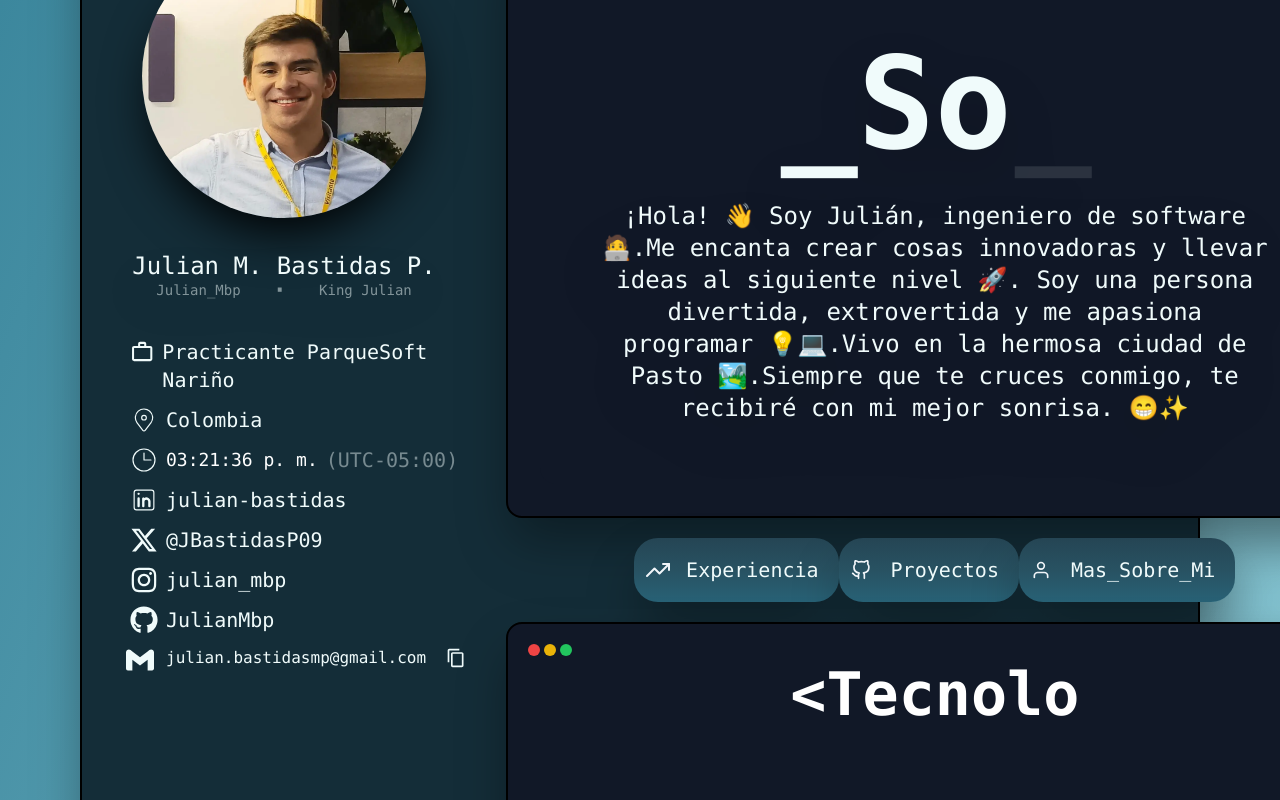
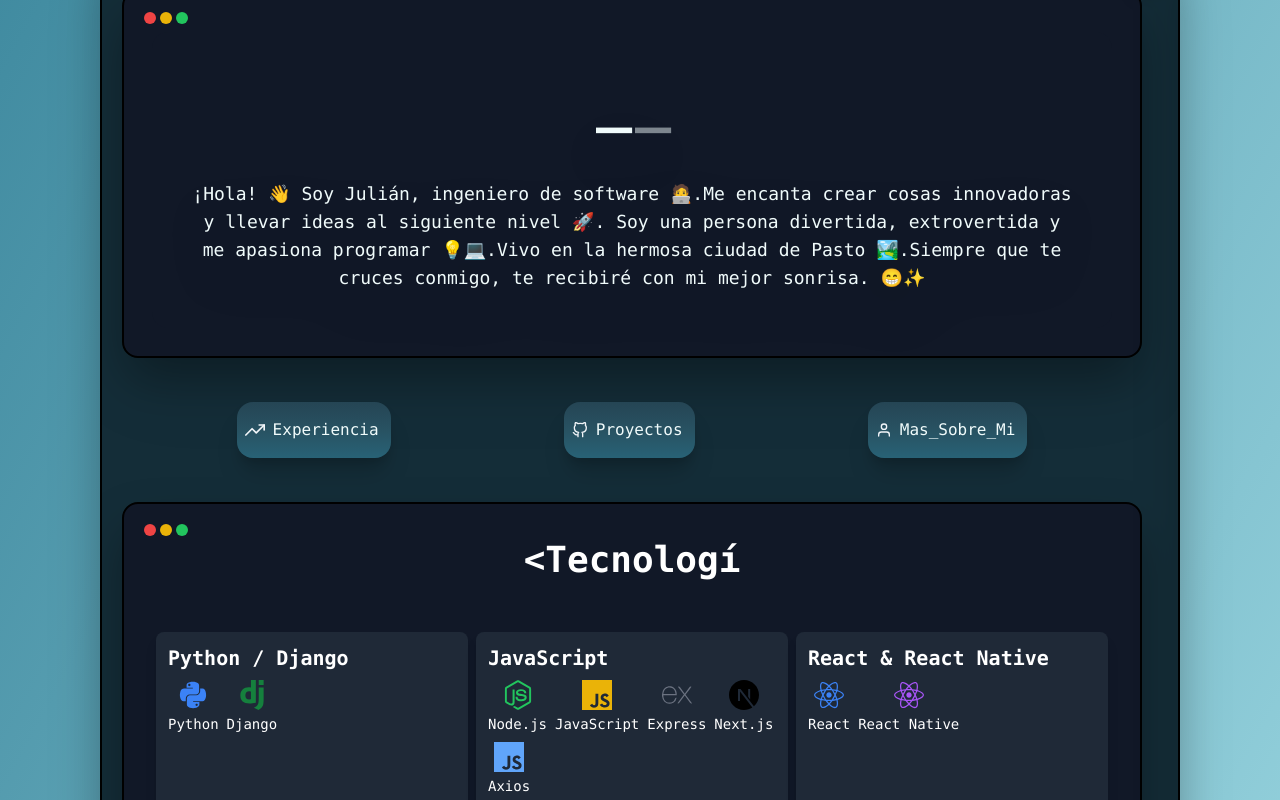
Before and after one commit to JulianMbp/portfolio-new, a Next.js app: page / in a window 1280 px wide. Shown: the part 920-1720 px from the top of the page. Built offline with nearby package versions, Linux system fonts and the light colour scheme.

Commit message:
add responsive in sobre_mi

```diff
--- a/app/Bienvenida/components/SobreMI.tsx
+++ b/app/Bienvenida/components/SobreMI.tsx
@@ -1,10 +1,9 @@
-import React from "react";
 import { Typewriter } from "react-simple-typewriter";
 
 const SobreMi = () => {
   return (
-    <div className="flex flex-col items-center justify-center  bg-gray-900 p-10 m-3 rounded-2xl">
-      <h1 className="text-9xl text-azul-50 drop-shadow-2xl p-5 font-bold h-40">
+    <div className="flex flex-col items-center justify-center bg-gray-900 p-2 sm:p-3 md:p-4 lg:p-6 m-1 sm:m-2 rounded-2xl">
+      <h1 className="text-2xl sm:text-3xl md:text-4xl lg:text-6xl text-azul-50 drop-shadow-2xl p-1 sm:p-2 md:p-3 font-bold h-12 sm:h-16 md:h-20 lg:h-28 overflow-hidden">
       <Typewriter
           words={[
             "_Sobre Mi"
@@ -18,7 +17,7 @@ const SobreMi = () => {
         />
 
       </h1>
-      <p className="text-2xl text-azul-50 drop-shadow-2xl p-5 text-center">
+      <p className="text-xs sm:text-sm md:text-base lg:text-lg text-azul-50 drop-shadow-2xl p-1 sm:p-2 md:p-3 text-center">
         ¡Hola! 👋 Soy Julián, ingeniero de software 🧑‍💻.Me encanta crear cosas innovadoras y llevar ideas al siguiente nivel 🚀. Soy una persona divertida, extrovertida y me apasiona programar 💡💻.Vivo en la hermosa ciudad de Pasto 🏞️.Siempre que te cruces conmigo, te recibiré con mi mejor sonrisa. 😁✨
       </p>
     </div>
--- a/app/Bienvenida/components/btnAcceso.tsx
+++ b/app/Bienvenida/components/btnAcceso.tsx
@@ -5,32 +5,32 @@ import Link from "next/link";
 
 export default function btnAccion() {
     return (
-    <div className="my-5 justify-around flex px-32">
-        <button className="h-16 shadow-2xl drop-shadow-2xl duration-300 flex items-center rounded-3xl p-3 bg-gradient-to-t from-azul-700 via-azul-800 to-azul-900 gap-2
-            hover:border-hidden hover:scale-110 active:scale-95 active:duration-200
-            hover:shadow-2xl transition-all ">
-                                    <svg className="h-6 w-6 text-slate-100 " viewBox="0 0 24 24" fill="none" stroke="currentColor" strokeWidth="2" strokeLinecap="round" strokeLinejoin="round">
+    <div className="my-1 sm:my-2 md:my-3 flex flex-col sm:flex-row justify-center sm:justify-around items-center gap-1 sm:gap-2 px-1 sm:px-2 md:px-4 lg:px-8">
+        <button className="w-full sm:w-auto h-8 sm:h-10 md:h-12 lg:h-14 shadow-xl drop-shadow-xl duration-300 flex items-center justify-center rounded-xl sm:rounded-2xl p-1 sm:p-2 bg-gradient-to-t from-azul-700 via-azul-800 to-azul-900 gap-1
+            hover:border-hidden hover:scale-105 active:scale-95 active:duration-200
+            hover:shadow-xl transition-all ">
+                <svg className="h-2.5 w-2.5 sm:h-3 sm:w-3 md:h-4 md:w-4 lg:h-5 lg:w-5 text-slate-100" viewBox="0 0 24 24" fill="none" stroke="currentColor" strokeWidth="2" strokeLinecap="round" strokeLinejoin="round">
                     <polyline points="23 6 13.5 15.5 8.5 10.5 1 18" />
                     <polyline points="17 6 23 6 23 12" />
                 </svg>
-        <Link href="/experiencia" className="text-xl text-azul-50 p-2">Experiencia</Link>
+                <Link href="/experiencia" className="text-[10px] sm:text-xs md:text-sm lg:text-base text-azul-50 p-0.5 sm:p-1">Experiencia</Link>
         </button>
-        <button className="h-16 shadow-2xl drop-shadow-2xl duration-300 flex items-center rounded-3xl p-3 bg-gradient-to-t from-azul-700 via-azul-800 to-azul-900 gap-3
-            hover:border-hidden hover:scale-110 active:scale-95 active:duration-200
-            hover:shadow-2xl transition-all ">
-                                    <svg className="h-5 w-5 text-slate-100 " viewBox="0 0 24 24" fill="none" stroke="currentColor" strokeWidth="2" strokeLinecap="round" strokeLinejoin="round">
+        <button className="w-full sm:w-auto h-8 sm:h-10 md:h-12 lg:h-14 shadow-xl drop-shadow-xl duration-300 flex items-center justify-center rounded-xl sm:rounded-2xl p-1 sm:p-2 bg-gradient-to-t from-azul-700 via-azul-800 to-azul-900 gap-1
+            hover:border-hidden hover:scale-105 active:scale-95 active:duration-200
+            hover:shadow-xl transition-all ">
+                <svg className="h-2.5 w-2.5 sm:h-3 sm:w-3 md:h-4 md:w-4 text-slate-100" viewBox="0 0 24 24" fill="none" stroke="currentColor" strokeWidth="2" strokeLinecap="round" strokeLinejoin="round">
                     <path d="M9 19c-5 1.5-5-2.5-7-3m14 6v-3.87a3.37 3.37 0 0 0-.94-2.61c3.14-.35 6.44-1.54 6.44-7A5.44 5.44 0 0 0 20 4.77 5.07 5.07 0 0 0 19.91 1S18.73.65 16 2.48a13.38 13.38 0 0 0-7 0C6.27.65 5.09 1 5.09 1A5.07 5.07 0 0 0 5 4.77a5.44 5.44 0 0 0-1.5 3.78c0 5.42 3.3 6.61 6.44 7A3.37 3.37 0 0 0 9 18.13V22" />
                 </svg>
-        <Link href="/proyectos" className="text-xl text-azul-50 p-2">Proyectos</Link>
+                <Link href="/proyectos" className="text-[10px] sm:text-xs md:text-sm lg:text-base text-azul-50 p-0.5 sm:p-1">Proyectos</Link>
         </button>
-        <button className="h-16 shadow-2xl drop-shadow-2xl duration-300 items-center rounded-3xl p-3 bg-gradient-to-t from-azul-700 via-azul-800 to-azul-900 gap-3
-            hover:border-hidden hover:scale-110 active:scale-95 active:duration-200
-            hover:shadow-2xl transition-all flex ">
-                    <svg className="h-5 w-5 text-slate-100 " viewBox="0 0 24 24" fill="none" stroke="currentColor" strokeWidth="2" strokeLinecap="round" strokeLinejoin="round">
+        <button className="w-full sm:w-auto h-8 sm:h-10 md:h-12 lg:h-14 shadow-xl drop-shadow-xl duration-300 flex items-center justify-center rounded-xl sm:rounded-2xl p-1 sm:p-2 bg-gradient-to-t from-azul-700 via-azul-800 to-azul-900 gap-1
+            hover:border-hidden hover:scale-105 active:scale-95 active:duration-200
+            hover:shadow-xl transition-all">
+                <svg className="h-2.5 w-2.5 sm:h-3 sm:w-3 md:h-4 md:w-4 text-slate-100" viewBox="0 0 24 24" fill="none" stroke="currentColor" strokeWidth="2" strokeLinecap="round" strokeLinejoin="round">
                     <path d="M20 21v-2a4 4 0 0 0-4-4H8a4 4 0 0 0-4 4v2" />
                     <circle cx="12" cy="7" r="4" />
                 </svg>
-        <Link href="/mas-sobre-mi" className="text-xl text-azul-50 p-2">Mas_Sobre_Mi</Link>
+                <Link href="/mas-sobre-mi" className="text-[10px] sm:text-xs md:text-sm lg:text-base text-azul-50 p-0.5 sm:p-1">Mas_Sobre_Mi</Link>
         </button>
     </div>
     );
--- a/app/Bienvenida/components/btnAccion.tsx
+++ b/app/Bienvenida/components/btnAccion.tsx
@@ -1,13 +1,13 @@
 'use client';
 export default function btnAccion() {
     return (
-        <div className="flex gap-1 col-span-2 justify-start items-start ">
-        <div className=" h-3 w-3 rounded-full bg-red-500">
+        <div className="flex gap-1 col-span-2 justify-start items-start">
+            <div className="h-2 w-2 sm:h-2.5 sm:w-2.5 md:h-3 md:w-3 rounded-full bg-red-500">
+            </div>
+            <div className="h-2 w-2 sm:h-2.5 sm:w-2.5 md:h-3 md:w-3 rounded-full bg-yellow-500">
+            </div>
+            <div className="h-2 w-2 sm:h-2.5 sm:w-2.5 md:h-3 md:w-3 rounded-full bg-green-500">
+            </div>
         </div>
-        <div className=" h-3 w-3 rounded-full bg-yellow-500">
-        </div>
-        <div className="h-3 w-3 rounded-full bg-green-500">
-        </div>
-    </div>
     );
 }
--- a/app/Bienvenida/components/mail.tsx
+++ b/app/Bienvenida/components/mail.tsx
@@ -17,19 +17,20 @@ const CopyEmail: React.FC = () => {
   };
 
   return (
-    <div className="relative flex items-center gap-5">
-      <p>julian.bastidasmp@gmail.com</p>
+    <div className="relative flex items-center gap-1 sm:gap-2">
+      <p className="text-[10px] sm:text-xs truncate max-w-[100px] sm:max-w-[120px] md:max-w-full">julian.bastidasmp@gmail.com</p>
       <a
-        className="hover:text-blue-500 hover:underline-offset-1 active:scale-95 active:duration-200 hover:scale-110 transition-all text-xl cursor-pointer relative"
+        className="hover:text-blue-500 hover:underline-offset-1 active:scale-95 active:duration-200 hover:scale-110 transition-all text-[10px] sm:text-xs cursor-pointer relative flex-shrink-0"
         onClick={copyToClipboard}
+        aria-label="Copiar correo electrónico"
       >
         <MdContentCopy className="" />
       </a>
 
       {/* Tooltip */}
       {showTooltip && (
-        <div className="absolute top-full left-0 mt-2 w-max bg-gray-800 text-white text-sm rounded-md py-1 px-3 shadow-md">
-          ¡Correo copiado al portapapeles!
+        <div className="absolute top-full left-0 mt-1 w-max bg-gray-800 text-white text-[8px] sm:text-[10px] rounded-md py-0.5 px-1 shadow-md z-10">
+          ¡Copiado!
         </div>
       )}
     </div>
--- a/app/Bienvenida/components/reloj.tsx
+++ b/app/Bienvenida/components/reloj.tsx
@@ -1,5 +1,5 @@
 'use client';
-import React, { useState, useEffect } from "react";
+import React, { useEffect, useState } from "react";
 
 const Clock: React.FC = () => {
   const [time, setTime] = useState<string>("");
@@ -23,7 +23,7 @@ const Clock: React.FC = () => {
 
   return (
     <div className="flex items-center font-mono justify-center text-white">
-        <p className="text-lg font-mono">{time}</p>
+        <p className="text-[10px] sm:text-xs font-mono">{time}</p>
     </div>
   );
 };
--- a/app/Bienvenida/components/tecnologias.tsx
+++ b/app/Bienvenida/components/tecnologias.tsx
@@ -1,24 +1,21 @@
 'use client'
-import React from "react";
 import { motion } from "framer-motion";
+import { BiLogoPostgresql } from "react-icons/bi";
 import {
-  FaPython,
-  FaNodeJs,
-  FaReact,
   FaDocker,
+  FaEthereum,
   FaGitAlt,
   FaGithub,
+  FaGoogle,
   FaJava,
-  FaGoogle,
-  FaEthereum,
+  FaNodeJs,
+  FaPython,
+  FaReact,
 } from "react-icons/fa";
-import { SiDjango, SiJavascript, SiMongodb, SiPrisma, SiExpress, SiNextdotjs, SiFlutter, SiSpringboot } from "react-icons/si";
+import { SiDjango, SiExpress, SiFirebase, SiFlutter, SiJavascript, SiMongodb, SiMysql, SiNextdotjs, SiPrisma, SiSpringboot } from "react-icons/si";
+import { TbBrandOffice } from "react-icons/tb";
+import { VscAzure } from "react-icons/vsc";
 import { Typewriter } from "react-simple-typewriter";
-import { TbBrandOffice } from "react-icons/tb";
-import { BiLogoPostgresql } from "react-icons/bi";
-import { SiMysql } from "react-icons/si";
-import { VscAzure } from "react-icons/vsc";
-import { SiFirebase } from "react-icons/si";
 
 import { GrTrigger } from "react-icons/gr";
 
@@ -97,8 +94,8 @@ const techGroups = [
 
 const TechCarousel = () => {
   return (
-    <div className="flex flex-col items-center justify-center  text-white rounded-xl mt-2">
-      <h1 className="text-6xl font-bold h-32">
+    <div className="flex flex-col items-center justify-center text-white rounded-xl mt-1">
+      <h1 className="text-xl sm:text-2xl md:text-3xl lg:text-4xl font-bold h-10 sm:h-12 md:h-16 lg:h-20 overflow-hidden">
               <Typewriter
                   words={[
                     "<Tecnologías/>"
@@ -110,26 +107,26 @@ const TechCarousel = () => {
                   deleteSpeed={100}
                   delaySpeed={4000}
                 /></h1>
-      <div className="grid grid-cols-3 gap-5 p-5">
+      <div className="grid grid-cols-1 sm:grid-cols-2 lg:grid-cols-3 gap-2 p-1 sm:p-2 md:p-3">
         {techGroups.map((group, index) => (
           <motion.div
             key={index}
-            className="bg-gray-800 p-5 rounded-lg shadow-lg"
+            className="bg-gray-800 p-2 sm:p-3 rounded-lg shadow-lg"
             initial={{ opacity: 0, y: 50 }}
             animate={{ opacity: 1, y: 0 }}
-            transition={{ duration: 0.5, delay: index * 0.2 }}
+            transition={{ duration: 0.5, delay: index * 0.1 }}
           >
-            <h2 className="text-2xl font-semibold mb-5">{group.title}</h2>
-            <div className="flex flex-wrap gap-5">
+            <h2 className="text-sm sm:text-base md:text-lg lg:text-xl font-semibold mb-1 sm:mb-2">{group.title}</h2>
+            <div className="flex flex-wrap gap-1 sm:gap-2">
               {group.technologies.map((tech, i) => (
                 <motion.div
                   key={i}
                   className="flex flex-col items-center text-wrap"
-                  whileHover={{ scale: 1.2 }}
-                  whileTap={{ scale: 0.9 }}
+                  whileHover={{ scale: 1.05 }}
+                  whileTap={{ scale: 0.95 }}
                 >
-                  <div className="text-4xl">{tech.icon}</div>
-                  <p className="mt-2 text-lg">{tech.name}</p>
+                  <div className="text-lg sm:text-xl md:text-2xl lg:text-3xl">{tech.icon}</div>
+                  <p className="mt-1 text-[10px] sm:text-xs md:text-sm">{tech.name}</p>
                 </motion.div>
               ))}
             </div>
--- a/app/Bienvenida/sections/SobreMi.tsx
+++ b/app/Bienvenida/sections/SobreMi.tsx
@@ -1,37 +1,61 @@
 'use client';
 import AboutMe from '@/public/img/AboutMePerfil.webp';
 import Image from 'next/image';
+import { useState } from 'react';
 import { CiClock2, CiLinkedin, CiLocationOn } from "react-icons/ci";
 import { FaInstagram } from "react-icons/fa";
 import { FaGithub, FaXTwitter } from "react-icons/fa6";
 import { MdOutlineWorkOutline } from "react-icons/md";
+import { RiCloseFill, RiMenu3Fill } from "react-icons/ri";
 import { SiGmail } from "react-icons/si";
+import Btn from '../components/btnAcceso';
 import Accion from '../components/btnAccion';
 import Mail from '../components/mail';
 import Clock from '../components/reloj';
-import React from 'react';
 import Sobremi from '../components/SobreMI';
 import Tech from '../components/tecnologias';
-import Btn from '../components/btnAcceso';
 
 export default function SobreMi() {
+    const [menuOpen, setMenuOpen] = useState(false);
+
+    const toggleMenu = () => {
+        setMenuOpen(!menuOpen);
+    };
+
     return (
-        <main className=" h-full w-full flex justify-center items-center px-20">
-            <section className=" border-2 rounded-2xl grid-cols-[0.3fr] gap-x-10 grid-rows-[0.07fr] grid border-black m-5 p-5 h-full w-full drop-shadow-2xl shadow-2xl bg-azul-950">
+        <main className="min-h-screen w-full flex justify-center items-center px-2 sm:px-4 md:px-8 lg:px-20 py-4 sm:py-6 md:py-8 lg:py-10">
+            <section className="border-2 rounded-2xl grid grid-cols-1 gap-4 border-black m-2 sm:m-3 md:m-4 lg:m-5 p-3 sm:p-4 md:p-5 h-full w-full drop-shadow-2xl shadow-2xl bg-azul-950 overflow-hidden relative">
                 <Accion></Accion>
-                <menu className=' order-1 justify-start flex flex-col gap-3'>
-                    <div className=' justify-center items-center flex px-10'>
-                        <Image className=" rounded-full  shadow-2xl shadow-black" src={AboutMe} alt="" />
+
+                {/* Botón de menú hamburguesa */}
+                <button
+                    onClick={toggleMenu}
+                    className="absolute top-3 right-3 z-50 bg-gray-800 text-white p-2 rounded-full shadow-lg"
+                    aria-label={menuOpen ? "Cerrar menú" : "Abrir menú"}
+                >
+                    {menuOpen ? (
+                        <RiCloseFill className="h-6 w-6" />
+                    ) : (
+                        <RiMenu3Fill className="h-6 w-6" />
+                    )}
+                </button>
+
+                {/* Menú lateral con información personal - Responsive y deslizable */}
+                <div className={`fixed inset-0 bg-black bg-opacity-50 z-40 transition-opacity duration-300 ${menuOpen ? 'opacity-100' : 'opacity-0 pointer-events-none'}`} onClick={toggleMenu}></div>
+
+                <menu className={`fixed top-0 right-0 h-full w-64 sm:w-72 md:w-80 bg-azul-950 border-l-2 border-black shadow-2xl z-40 transition-transform duration-300 ease-in-out overflow-y-auto ${menuOpen ? 'translate-x-0' : 'translate-x-full'} p-4`}>
+                    <div className='justify-center items-center flex px-2 sm:px-4 mt-10'>
+                        <Image className="rounded-full shadow-2xl shadow-black w-24 h-24 sm:w-28 sm:h-28 md:w-32 md:h-32 object-cover" src={AboutMe} alt="Foto de perfil de Julian" />
                     </div>
-                    <div className='flex flex-col mb-5 mt-5'>
-                        <h1 className='text-azul-50 items-start justify-center text-center text-2xl drop-shadow-2xl shadow-black'>
+                    <div className='flex flex-col mb-2 mt-2 sm:mb-3 sm:mt-3'>
+                        <h1 className='text-azul-50 items-start justify-center text-center text-lg sm:text-xl drop-shadow-2xl shadow-black'>
                             Julian M. Bastidas P.
                         </h1>
-                        <div className='flex -mt-2 justify-center gap-x-8 text-azul-50 items-center text-sm opacity-50'>
+                        <div className='flex -mt-1 justify-center gap-x-2 sm:gap-x-3 text-azul-50 items-center text-xs opacity-50'>
                             <h2 className=''>
                                 Julian_Mbp
                             </h2>
-                            <div className='font-bold text-2xl'>
+                            <div className='font-bold text-lg'>
                                 ·
                             </div>
                             <h2>
@@ -39,59 +63,62 @@ export default function SobreMi() {
                             </h2>
                         </div>
                     </div>
-                    <div className=' flex pl-7 justify-start items-start text-azul-50 gap-2'>
-                        <MdOutlineWorkOutline className='h-7 w-7 text-azul-50 '></MdOutlineWorkOutline>
-                        <p className=' text-xl'>Practicante ParqueSoft Nariño</p>
+
+                    {/* Información de contacto y redes sociales - Responsive */}
+                    <div className='flex pl-2 sm:pl-3 justify-start items-start text-azul-50 gap-2 mt-4'>
+                        <MdOutlineWorkOutline className='h-4 w-4 sm:h-5 sm:w-5 text-azul-50 flex-shrink-0'></MdOutlineWorkOutline>
+                        <p className='text-xs sm:text-sm'>Practicante ParqueSoft Nariño</p>
                     </div>
-                    <div className=' flex pl-7 justify-start items-start text-azul-50 gap-2'>
-                        <CiLocationOn className='h-7 w-7 text-azul-50 '></CiLocationOn>
-                        <p className=' text-xl'>Colombia</p>
+                    <div className='flex pl-2 sm:pl-3 justify-start items-start text-azul-50 gap-2 mt-2'>
+                        <CiLocationOn className='h-4 w-4 sm:h-5 sm:w-5 text-azul-50 flex-shrink-0'></CiLocationOn>
+                        <p className='text-xs sm:text-sm'>Colombia</p>
                     </div>
-                    <div className=' flex pl-7 justify-start items-start text-azul-50 gap-2'>
-                        <CiClock2 className='h-7 w-7 text-azul-50'></CiClock2>
-                        <Clock ></Clock>
-                        <p className=' opacity-45 text-xl'>(UTC-05:00)</p>
+                    <div className='flex pl-2 sm:pl-3 justify-start items-start text-azul-50 gap-2 mt-2'>
+                        <CiClock2 className='h-4 w-4 sm:h-5 sm:w-5 text-azul-50 flex-shrink-0'></CiClock2>
+                        <Clock></Clock>
+                        <p className='opacity-45 text-xs sm:text-sm'>(UTC-05:00)</p>
                     </div>
 
-                    <div className=' flex pl-7 justify-start items-start text-azul-50 gap-2'>
-                        <CiLinkedin className='h-7 w-7 text-azul-50'></CiLinkedin>
-                        <a className='hover:text-blue-500 hover:underline-offset-1  hover:scale-110 transition-all text-xl' href='https://www.linkedin.com/in/julian-bastidas-27779b18b/'>julian-bastidas</a>
+                    <div className='flex pl-2 sm:pl-3 justify-start items-start text-azul-50 gap-2 mt-2'>
+                        <CiLinkedin className='h-4 w-4 sm:h-5 sm:w-5 text-azul-50 flex-shrink-0'></CiLinkedin>
+                        <a className='hover:text-blue-500 hover:underline-offset-1 hover:scale-110 transition-all text-xs sm:text-sm truncate' href='https://www.linkedin.com/in/julian-bastidas-27779b18b/'>julian-bastidas</a>
                     </div>
-                    <div className=' flex pl-7 justify-start items-start text-azul-50 gap-2'>
-                        <FaXTwitter className='h-7 w-7 text-azul-50'></FaXTwitter>
-                        <a className='hover:text-blue-500 hover:underline-offset-1  hover:scale-110 transition-all text-xl' href='https://x.com/JbastidasP09'>@JBastidasP09</a>
+                    <div className='flex pl-2 sm:pl-3 justify-start items-start text-azul-50 gap-2 mt-2'>
+                        <FaXTwitter className='h-4 w-4 sm:h-5 sm:w-5 text-azul-50 flex-shrink-0'></FaXTwitter>
+                        <a className='hover:text-blue-500 hover:underline-offset-1 hover:scale-110 transition-all text-xs sm:text-sm' href='https://x.com/JbastidasP09'>@JBastidasP09</a>
                     </div>
-                    <div className=' flex pl-7 justify-start items-start text-azul-50 gap-2'>
-                        <FaInstagram className='h-7 w-7 text-azul-50'></FaInstagram>
-                        <a className='hover:text-blue-500 hover:underline-offset-1 hover:scale-110 transition-all text-xl'href='https://www.instagram.com/julian_mbp/'>julian_mbp</a>
+                    <div className='flex pl-2 sm:pl-3 justify-start items-start text-azul-50 gap-2 mt-2'>
+                        <FaInstagram className='h-4 w-4 sm:h-5 sm:w-5 text-azul-50 flex-shrink-0'></FaInstagram>
+                        <a className='hover:text-blue-500 hover:underline-offset-1 hover:scale-110 transition-all text-xs sm:text-sm' href='https://www.instagram.com/julian_mbp/'>julian_mbp</a>
                     </div>
-                    <div className=' flex pl-7 justify-start items-start text-azul-50 gap-2 '>
-                        <FaGithub className='h-7 w-7  text-azul-50'></FaGithub>
-                        <a className='hover:text-blue-500 hover:underline-offset-1 hover:scale-110 transition-all  text-xl' href='https://github.com/JulianMbp'>JulianMbp</a>
+                    <div className='flex pl-2 sm:pl-3 justify-start items-start text-azul-50 gap-2 mt-2'>
+                        <FaGithub className='h-4 w-4 sm:h-5 sm:w-5 text-azul-50 flex-shrink-0'></FaGithub>
+                        <a className='hover:text-blue-500 hover:underline-offset-1 hover:scale-110 transition-all text-xs sm:text-sm' href='https://github.com/JulianMbp'>JulianMbp</a>
                     </div>
-                    <div className=' flex pl-7 justify-start items-start text-azul-50 gap-3'>
-                        <SiGmail className='h-7 w-7 -ml-1 text-azul-50'></SiGmail>
+                    <div className='flex pl-2 sm:pl-3 justify-start items-start text-azul-50 gap-2 mt-2'>
+                        <SiGmail className='h-4 w-4 sm:h-5 sm:w-5 -ml-1 text-azul-50 flex-shrink-0'></SiGmail>
                         <Mail></Mail>
                     </div>
                 </menu>
-                <div className="order-2">
-                <section className=" border-2 mb-5 rounded-2xl w-full border-black p-5 drop-shadow-2xl shadow-2xl bg-gray-900">
+
+                {/* Secciones de contenido principal - Responsive */}
+                <div className="flex flex-col gap-3 sm:gap-4 w-full">
+                    <section className="border-2 mb-3 sm:mb-4 rounded-2xl w-full border-black p-2 sm:p-3 md:p-4 lg:p-5 drop-shadow-2xl shadow-2xl bg-gray-900">
                         <Accion></Accion>
                         <div className="">
                             <Sobremi></Sobremi>
                         </div>
                     </section>
-                <section className=''>
+
+                    <section className='mb-3 sm:mb-4'>
                         <Btn></Btn>
                     </section>
-                <section className=" order-2 border-2 rounded-2xl grid-cols-2 grid border-black p-5 w-full drop-shadow-2xl shadow-2xl bg-gray-900">
+
+                    <section className="border-2 rounded-2xl border-black p-2 sm:p-3 md:p-4 lg:p-5 w-full drop-shadow-2xl shadow-2xl bg-gray-900">
                         <Accion></Accion>
-                    <div className='col-span-2'>
+                        <div className='w-full overflow-x-auto'>
                             <Tech></Tech>
                         </div>
-
-
-
                     </section>
                 </div>
             </section>
```
Lines whose indentation alone changed are shown as unchanged.
